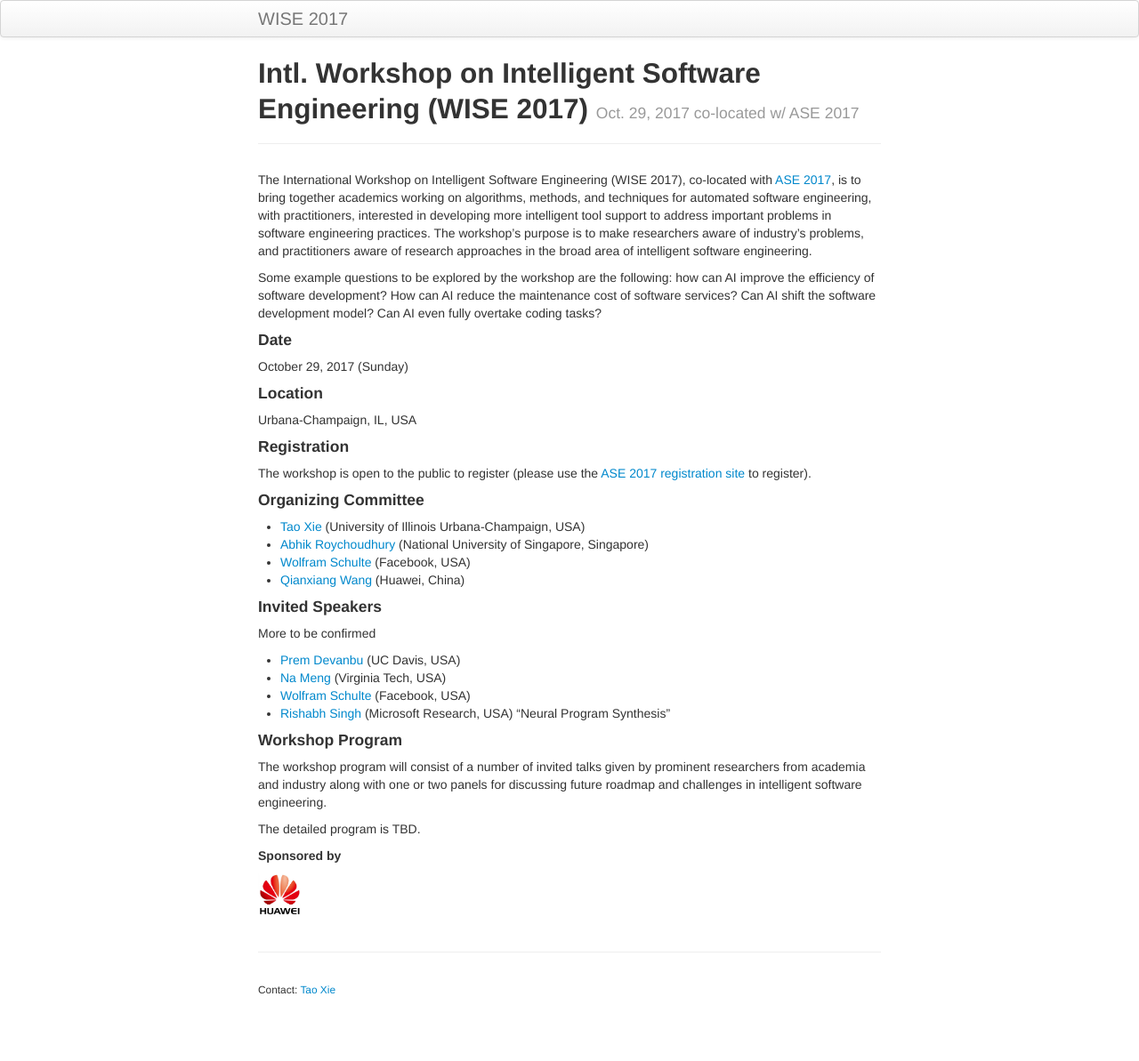
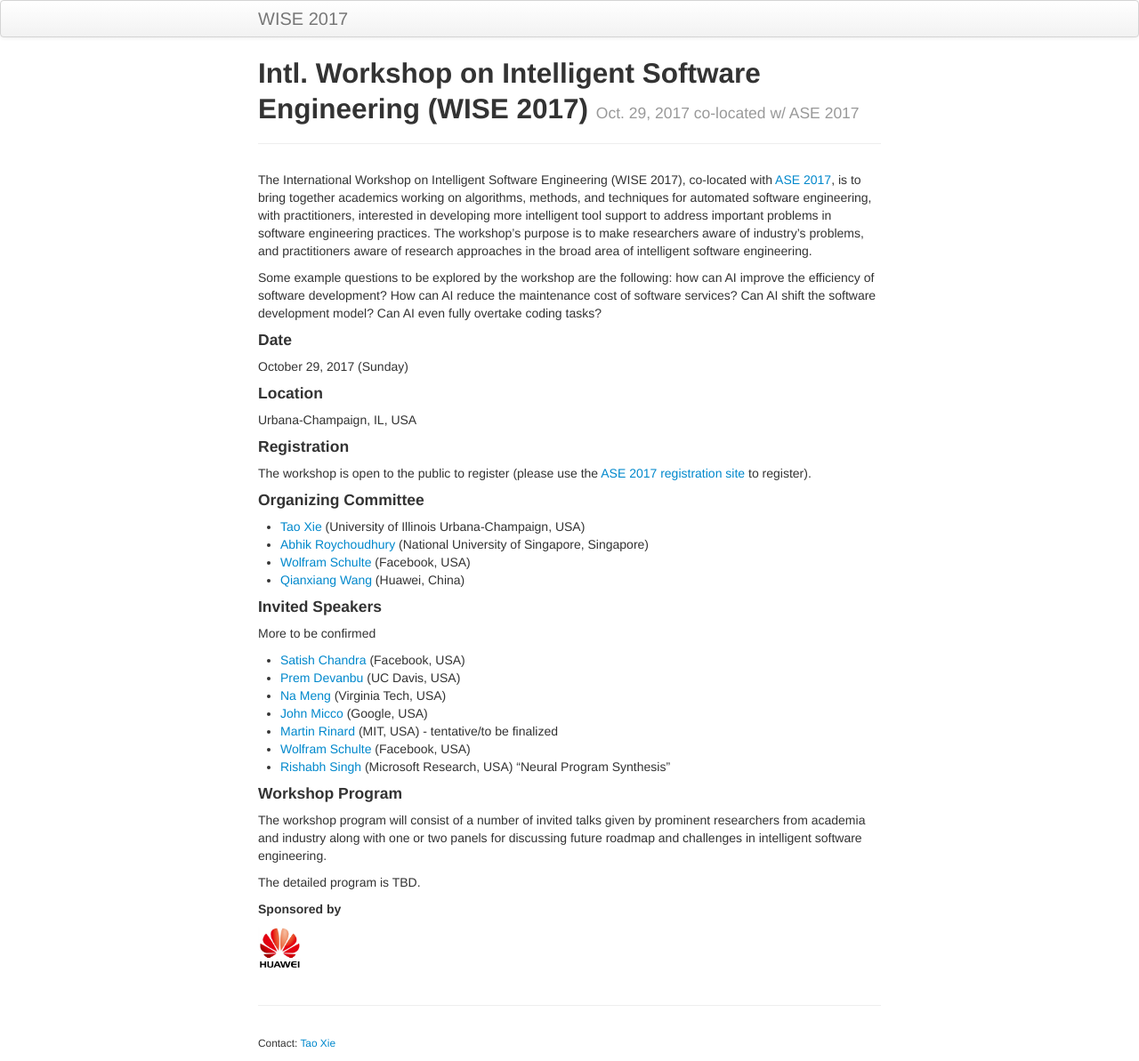
Before and after one commit to isofteng/wise2017, a Jekyll site: the page built from index.md, in a window 1280 px wide. Shown: the whole page at 89% size. Built offline with Jekyll 4.4.1, drawn with Linux system fonts in a browser that asks for light colours; before the commit the page ends 1133 px from its top, so only the background shows below that.

Commit message:
Update index.md
added more speakers

```diff
--- a/index.md
+++ b/index.md
@@ -32,10 +32,14 @@ The workshop is open to the public to register (please use the [ASE 2017 registr
 
 More to be confirmed
 
+- [Satish Chandra](https://sites.google.com/site/schandraacmorg/) (Facebook, USA)
 - [Prem Devanbu](http://web.cs.ucdavis.edu/~devanbu/) (UC Davis, USA)
 - [Na Meng](http://people.cs.vt.edu/nm8247/) (Virginia Tech, USA)
+- [John Micco](https://research.google.com/pubs/105187.html) (Google, USA)
+- [Martin Rinard](http://people.csail.mit.edu/rinard/) (MIT, USA) - tentative/to be finalized
 - [Wolfram Schulte](https://research.fb.com/people/schulte-wolfram/) (Facebook, USA)
 - [Rishabh Singh](https://www.microsoft.com/en-us/research/people/risin/) (Microsoft Research, USA) "Neural Program Synthesis"
+
 
 #### Workshop Program
 
```
